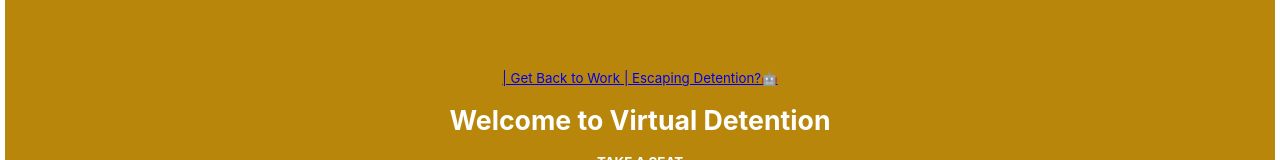
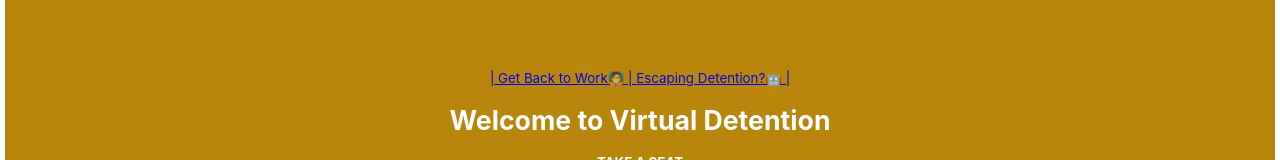
Before and after one commit to TREYCSE/Virtual_Detention_Frontend, a React (Create React App) app in the folder react_app/detention/: page / in a window 1280 px wide. Shown: the part 366-526 px from the top of the page. Built offline with nearby package versions, Linux system fonts and the light colour scheme.

Commit message:
model load error fixed and taking in parameters /bert

```diff
--- a/react_app/detention/src/backend_server/bert_model.js
+++ b/react_app/detention/src/backend_server/bert_model.js
@@ -1,8 +1,7 @@
-
+//React useRef, useState, and useEffect to set the user's input to the model's parameters and render it to the page back to the user
 import { useRef, useEffect , useState, Fragment } from 'react';
 //import Loader from "react-loader-spinner"
 
-// Note: you do not need to import @tensorflow/tfjs here, but make sure you have installed the peer dependencies for tfjs-core and tfjs-converter. - import '@tensorflow/tfjs';
 // Import @tensorflow/tfjs-core - import * as tf from '@tensorflow/tfjs-core';
 import * as qna from "@tensorflow-models/qna";
 
@@ -30,10 +29,10 @@ export default function BertModel() {
   useEffect(()=>{loadModel()}, [])
 
   const answerQuestion = async() => {
-    if( model !== null ){
+    if(model !==null) {
       const passage = passageRef.current.value
       const question = questionRef.current.value
-      //test params work - loading too many times
+      //test params work
       //const passage = "Google LLC is an American multinational technology company that specializes in Internet-related services and products, which include online advertising technologies, search engine, cloud computing, software, and hardware. It is considered one of the Big Four technology companies, alongside Amazon, Apple, and Facebook. Google was founded in September 1998 by Larry Page and Sergey Brin while they were Ph.D. students at Stanford University in California. Together they own about 14 percent of its shares and control 56 percent of the stockholder voting power through supervoting stock. They incorporated Google as a California privately held company on September 4, 1998, in California. Google was then reincorporated in Delaware on October 22, 2002. An initial public offering (IPO) took place on August 19, 2004, and Google moved to its headquarters in Mountain View, California, nicknamed the Googleplex. In August 2015, Google announced plans to reorganize its various interests as a conglomerate called Alphabet Inc. Google is Alphabet's leading subsidiary and will continue to be the umbrella company for Alphabet's Internet interests. Sundar Pichai was appointed CEO of Google, replacing Larry Page who became the CEO of Alphabet."
       //const question = "Who is the CEO of Google?"
       console.log('params have been begotten?')
@@ -43,37 +42,32 @@ export default function BertModel() {
       console.log(answers)
     }
   }
-  answerQuestion();
 
   return (
-    <div className="input">
+    <div className="userInput">
 
-      {model == null ?
-
+     <header>
+     {model ==null ?
+     //if model is not loaded, display this
      <div>
-        <div> Model is still loading </div>
-      </div>
+        <hr></hr> <hr></hr> <hr></hr>
+          <div className='loading'>||||| hold on ... The Virtual Tutor is on their way! ..||||| </div>
+        <hr></hr> <hr></hr> <hr></hr>
+    </div>
 
       :
-
+      //if model is loaded, render this to take in user in input that is set as the parameter values
      <Fragment>
         Passage <textarea className="passage" ref={passageRef} rows="38" cols="0"></textarea>
         <hr></hr>
         Insert Question Here <input className="question" ref={questionRef} size="80"></input>
         <hr></hr>
-        Click me for Answer! <button className='btn' onClick={answerQuestion}></button>
+        Click me for Answer! <button type="button" className='btn' onClick={answerQuestion}></button>
         <hr></hr>
         Answers {answer ? answer.map((ans, idx)=><div><b>Answer {idx+1} - </b>{ans.text} ({ans.score})</div>): ""}
     </Fragment>
+      }
+    </header>
+    </div>
+  );
 }
-    </div>
-  )
-}
-
-/* event.which === 13 &&
-    <Loader
-        type="Puff"
-        color="000FFF"
-        height={100}
-        width={100}/>
-*/
--- a/react_app/detention/src/components/nav.js
+++ b/react_app/detention/src/components/nav.js
@@ -4,8 +4,8 @@ export default function Nav({Tryme , Home}) {
   return (
     <div>
       <nav className="nav-container">
-          <Link to={Tryme}> | Get Back to Work | </Link>
-          <Link to={Home}> Escaping Detention?🤖 </Link>
+          <Link to={Tryme}> | Get Back to Work🧑‍🏫 | </Link>
+          <Link to={Home}> Escaping Detention?🤖 | </Link>
       </nav>
     </div>
   );
```
Also changed, not shown: react_app/detention/src/components/Tryme.js (+0 -62 lines), react_app/detention/src/components/index.js (+1 -6 lines).
